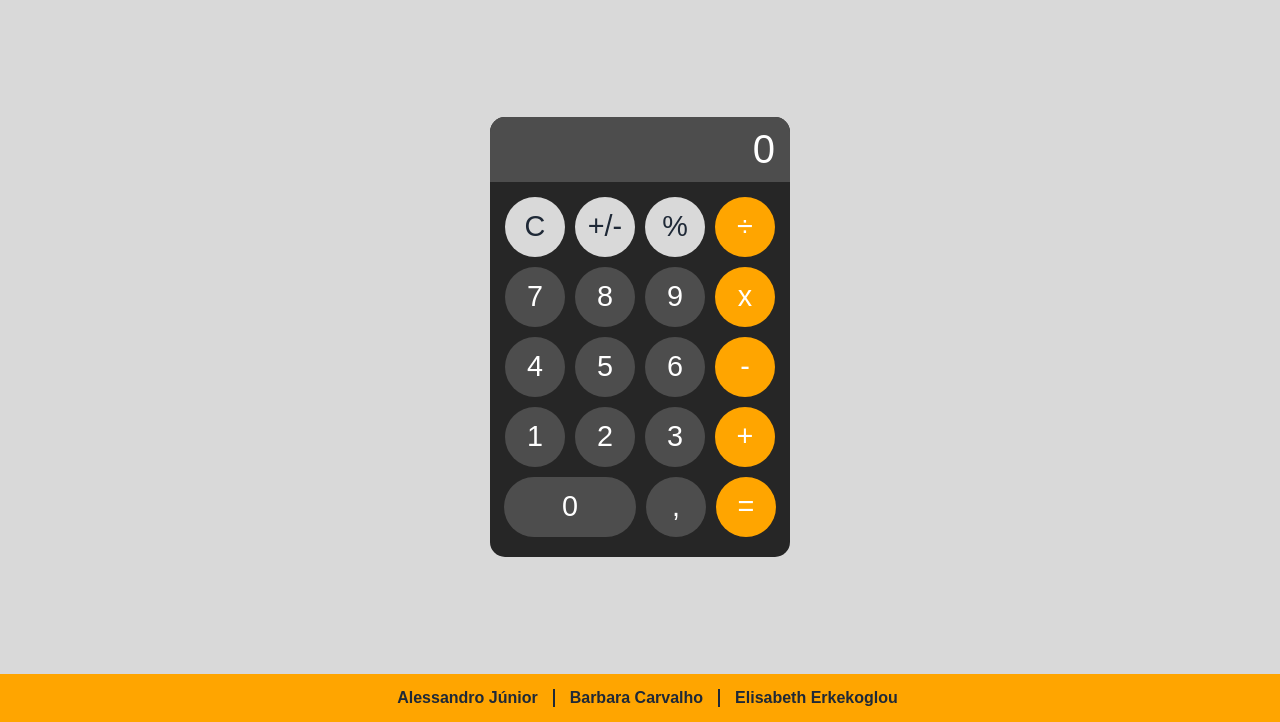
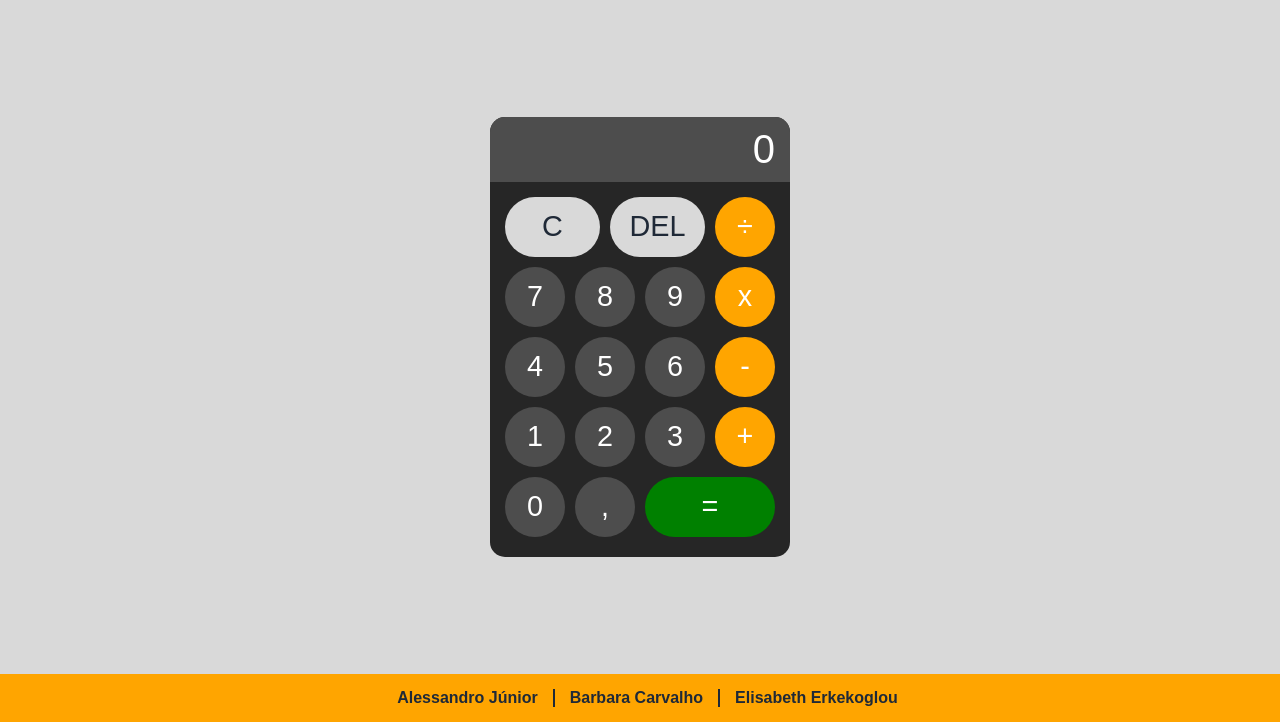
Before and after one commit to basiacarvalho/kreativstorm-project3-calculator, a plain HTML site: page index.html in a window 1280 px wide. Shown: the part 78-800 px from the top of the page. Drawn offline with Linux system fonts and the light colour scheme.

Commit message:
changes in button structure and style

```diff
--- a/css/style.css
+++ b/css/style.css
@@ -91,8 +91,16 @@ body {
   background-color: orange;
 }
 
+.calculator__button--green {
+  background-color: green;
+}
+
+.one-and-half-space {
+  width: 95px;
+}
+
 .double-space-button {
-  flex-grow: 0.8;
+  width: 130px;
 }
 
 .footer {
--- a/index.html
+++ b/index.html
@@ -14,9 +14,8 @@
     <main class="calculator">
       <input class="calculator__display" readonly value="0">
       <div class="calculator__buttons">
-        <button class="calculator__button calculator__button--grey" onclick="clearDisplay()">C</button>
-        <button class="calculator__button calculator__button--grey" onclick="showOnDisplay('+/-')">+/-</button>
-        <button class="calculator__button calculator__button--grey" onclick="showOnDisplay('%')">%</button>
+        <button class="calculator__button calculator__button--grey one-and-half-space" onclick="clearDisplay()">C</button>
+        <button class="calculator__button calculator__button--grey one-and-half-space" onclick="showOnDisplay()">DEL</button>
         <button class="calculator__button calculator__button--orange" onclick="showOnDisplay('÷')">÷</button>
         <button class="calculator__button" onclick="showOnDisplay('7')">7</button>
         <button class="calculator__button" onclick="showOnDisplay('8')">8</button>
@@ -30,9 +29,9 @@
         <button class="calculator__button" onclick="showOnDisplay('2')">2</button>
         <button class="calculator__button" onclick="showOnDisplay('3')">3</button>
         <button class="calculator__button calculator__button--orange" onclick="showOnDisplay('+')">+</button>
-        <button class="calculator__button double-space-button" onclick="showOnDisplay('0')">0</button>
+        <button class="calculator__button" onclick="showOnDisplay('0')">0</button>
         <button class="calculator__button" onclick="showOnDisplay(',')">,</button>
-        <button class="calculator__button calculator__button--orange" onclick="calculate()">=</button>
+        <button class="calculator__button calculator__button--green double-space-button" onclick="calculate()">=</button>
       </div>
     </main>
     <footer class="footer">
--- a/script.js
+++ b/script.js
@@ -7,3 +7,12 @@ function showOnDisplay(input) {
 function clearDisplay() {
   display.value = "";
 }
+
+function calculate() {
+  try {
+    display.value = eval(display.value);
+  }
+  catch (error) {
+    display.value = "Error";
+  }
+}
```
